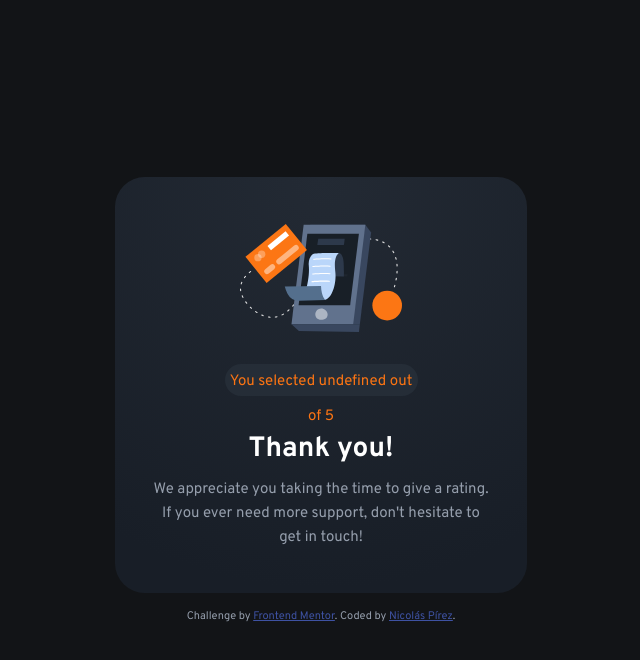
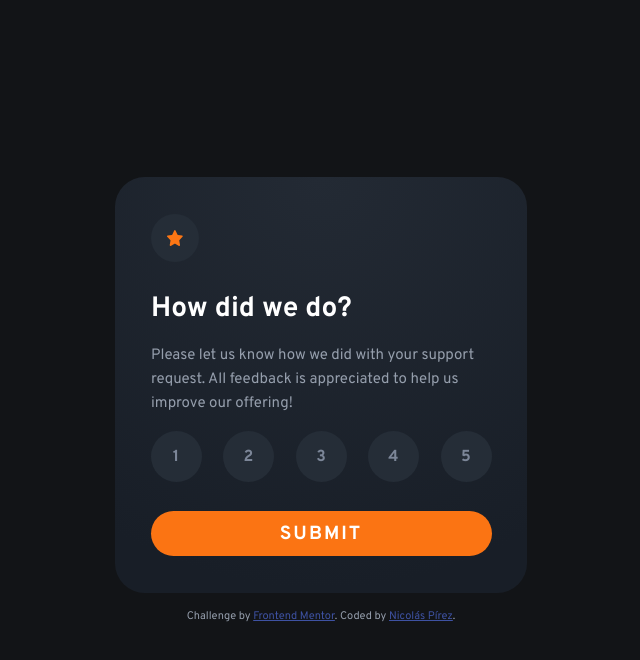
Before and after one commit to NicolasPirezGit/FEM-Interactive-rating-component, a plain HTML site: page index.html in a window 1280 px wide. Both pictures are taken after a click on the button "SUBMIT". Shown: the whole page, without its empty margins (319-959 px from the left). Drawn offline with Linux system fonts and the light colour scheme.

Commit message:
Added basic submit validation

```diff
--- a/scripts/script.js
+++ b/scripts/script.js
@@ -3,6 +3,7 @@ const submitBtn = document.querySelector("#submitRatingBtn");
 const ratingOptions = document.querySelectorAll(".rating-options");
 let selectedRating;
 
+//START OF SELECT RATING FEATURE
 ratingOptions.forEach((option) => {
     option.addEventListener("click", () => {
         selectedRating = option.innerText;
@@ -38,9 +39,12 @@ ratingOptions.forEach((option) => {
         }
     });
 });
+//END OF SELECT RATING FEATURE
 
 
+//START OF SUBMIT RATING FEATURE
 submitBtn.addEventListener("click", () => {
+    if(selectedRating) {
         mainContainer.classList.add("thanks-container");
         mainContainer.innerHTML = `
             <img src="images/illustration-thank-you.svg" class="phone-icon" alt="A support ticket coming out of a phone">
@@ -55,4 +59,7 @@ submitBtn.addEventListener("click", () => {
             We appreciate you taking the time to give a rating. If you ever need more support, don't hesitate to get in touch!
             </p>
         `;
+    }
+
 });
+//END OF SUBMIT RATING FEATURE
```
Also changed, not shown: index.html (+0 -2 lines). Lines whose indentation alone changed are shown as unchanged.
